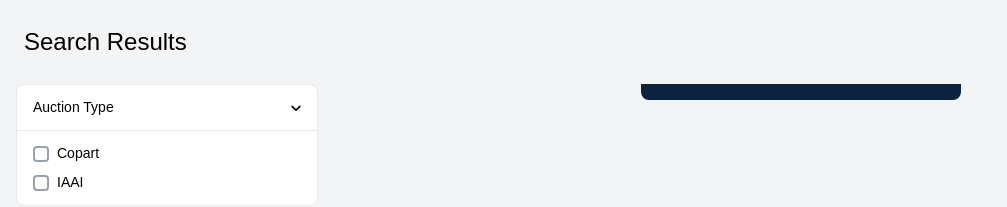
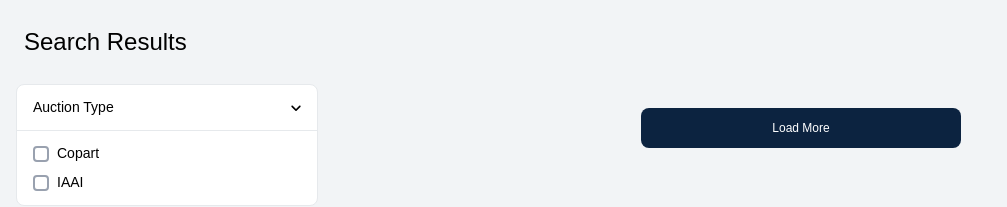
Before and after one commit to andrewSuprun/right-link-test, a Next.js app: page / in a window 1280 px wide. Shown: the top 207 px of the page, without its empty margins (0-1007 px from the left). Built offline with nearby package versions, Linux system fonts and the light colour scheme; no server answers; a web font is replaced by a local one.

Commit message:
chore: fix styles of load more

```diff
--- a/src/components/LotList/index.tsx
+++ b/src/components/LotList/index.tsx
@@ -68,7 +68,7 @@
               className='pb-4'
             >
               {isLoader ? (
-                <div className="flex justify-center items-center -mt-6">
+                <div className="flex justify-center items-center mt-6">
                   <button
                     onClick={loadMore}
                     className="px-6 py-3 w-[320px] bg-[#0C2340] text-white rounded-lg text-xs font-[350] hover:bg-[#16325c] transition"
```
